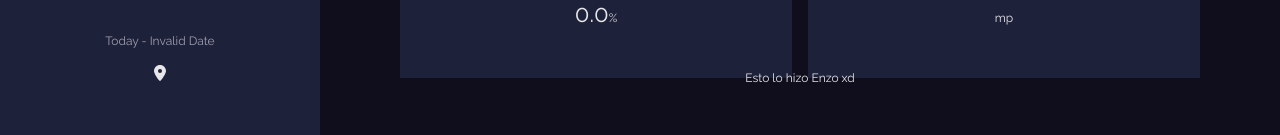
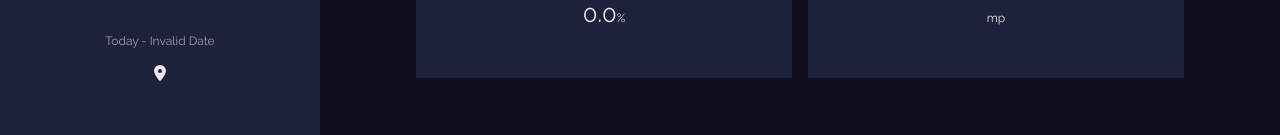
Before and after one commit to EnzoLucasMarchi/pfn3, a React (Vite) app: page / in a window 1280 px wide. Shown: the part 650-785 px from the top of the page. Built offline with nearby package versions, Linux system fonts and the light colour scheme; no server answers.

Commit message:
sizing Principal

```diff
--- a/src/App.jsx
+++ b/src/App.jsx
@@ -94,7 +94,7 @@ function App() {
           city={city}
           df={dateFormat} />)}
       </div>
-      <div className="w-[75%] h-full bg-darkestblue flex justify-between items-center flex-col gap-4">
+      <div className="w-[75%] h-full bg-darkestblue flex justify-between items-center flex-col gap-4 px-4">
         {dataC && dataF && (<Principal
           dataC={dataC}
           dataF={dataF}
@@ -103,7 +103,7 @@ function App() {
           tcfn={tempConvert}
           df={dateFormat}
         />)}
-        <div className="absolute text-xs mt-[90vh]">
+        <div className="absolute text-xs mt-[98vh]">
           <p>Esto lo hizo Enzo xd</p>
         </div>
       </div>
--- a/src/components/Principal/ListItem.jsx
+++ b/src/components/Principal/ListItem.jsx
@@ -1,7 +1,7 @@
 export const ListItem = ({ title, max, min, icon, tcfn}) => {
     return (
         <>
-            <li className="bg-softblue w-full h-full flex flex-col items-center justify-between text-sm">
+            <li className="bg-softblue w-full h-full flex flex-col items-center justify-between text-sm py-2">
                     <h6>{title}</h6>
                     <figure className="w-[60%] h-auto flex justify-center">
                         <img className="w-auto h-auto" src={`/imgs/${icon}.png`} alt="icon" />
```
